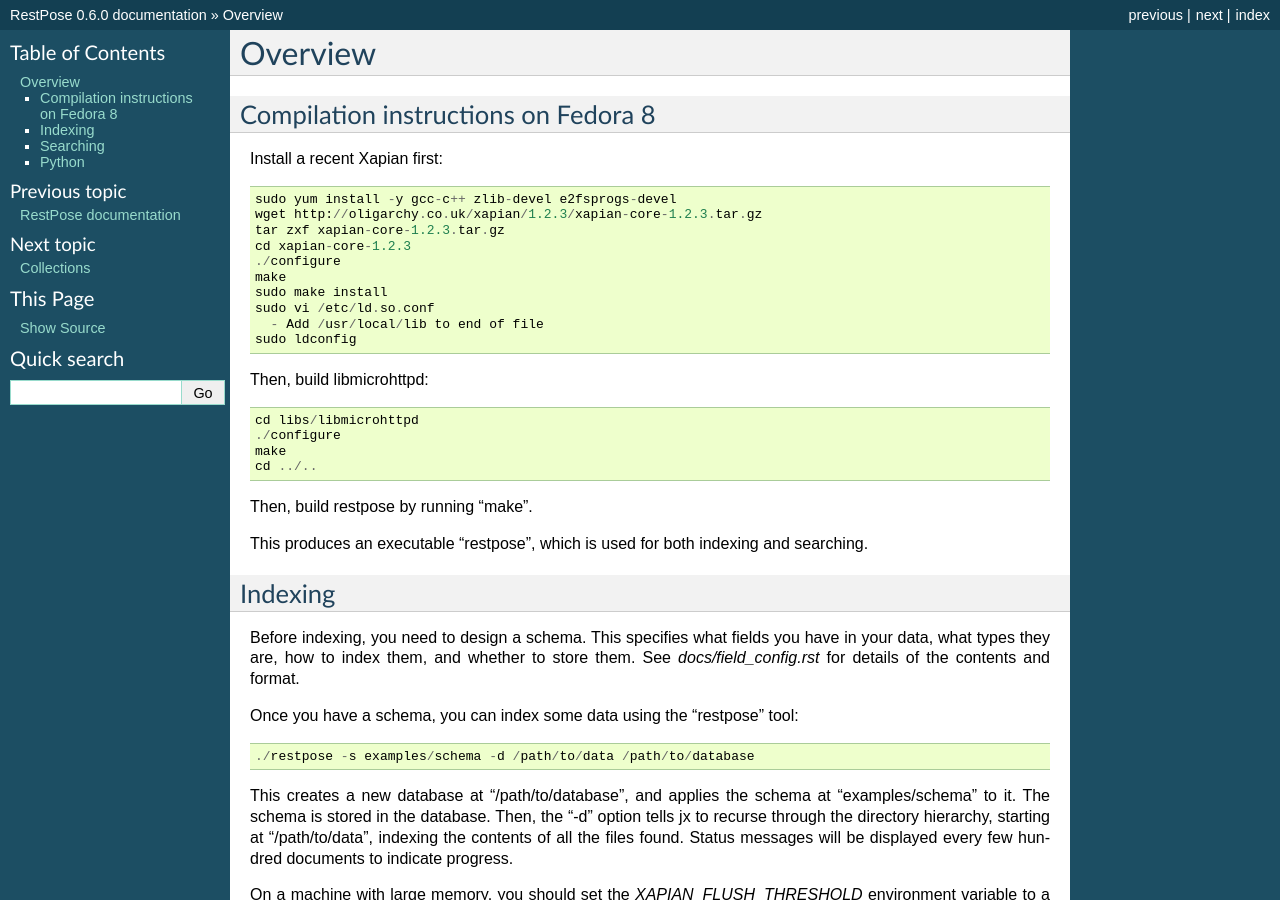
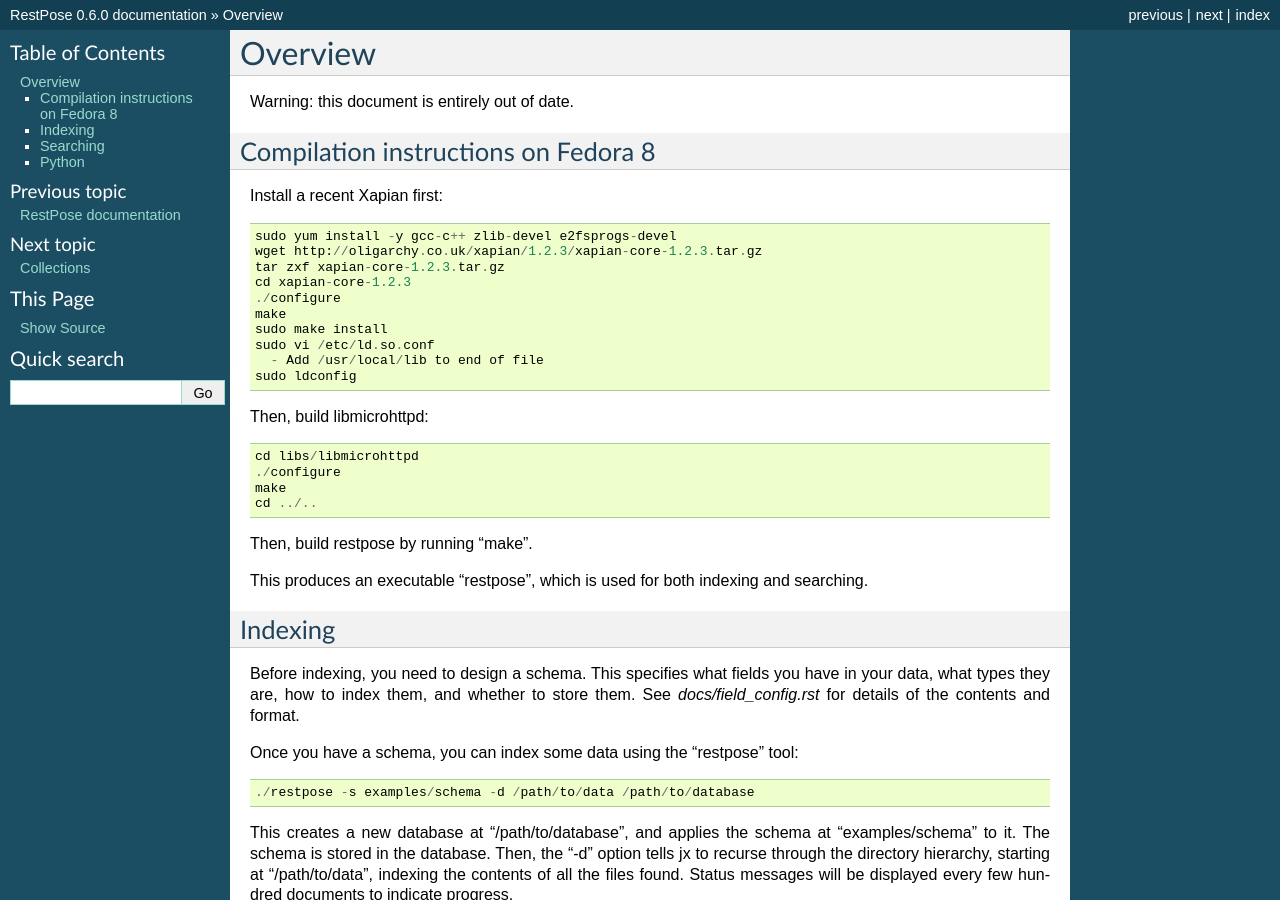
Before and after one commit to restpose/restpose, a Sphinx documentation site: the page built from docs/intro.rst, in a window 1280 px wide and 900 px high. Built offline with Sphinx 7.4.7, drawn with Linux system fonts in a browser that asks for light colours; formulas are drawn with MathJax 3.

Commit message:
Warn that this is out of date

```diff
--- a/docs/intro.rst
+++ b/docs/intro.rst
@@ -1,5 +1,7 @@
 Overview
 ========
+
+Warning: this document is entirely out of date.
 
 Compilation instructions on Fedora 8
 ------------------------------------
```
